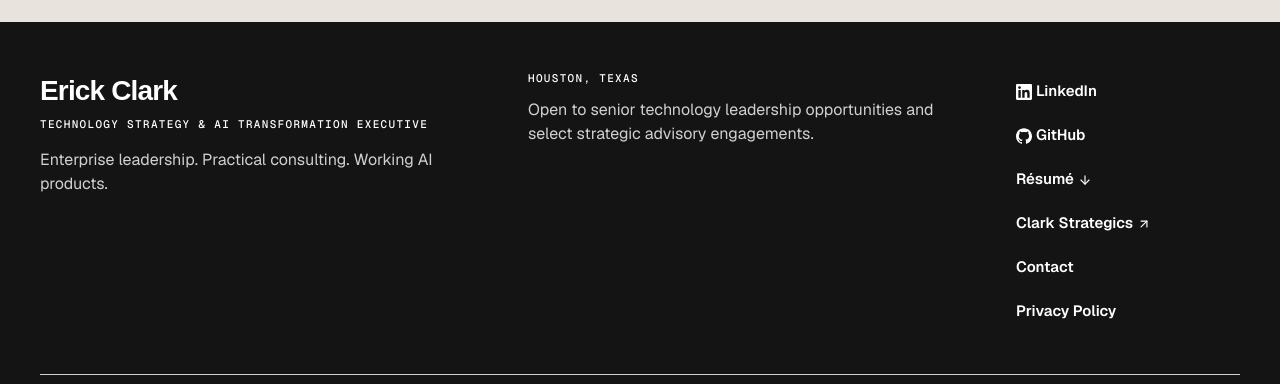
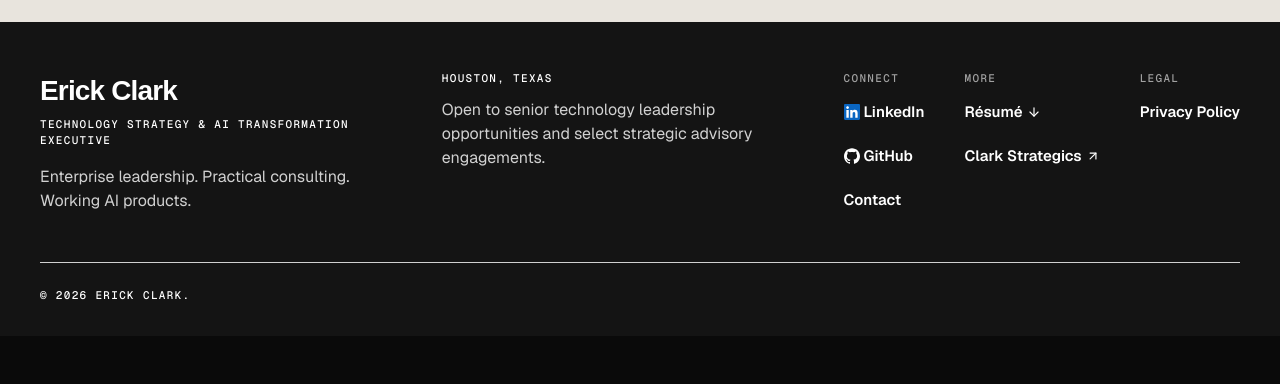
Before and after one commit to erickmclark/portfolio, a Next.js app: page / in a window 1280 px wide. Shown: the part 7019-7403 px from the top of the page. After the commit the page ends 7355 px from the top, so only its background shows below. Built offline with nearby package versions, Linux system fonts and the light colour scheme; no server answers; a web font is replaced by a local one.

Commit message:
group footer links into sections and show linkedin in brand blue
Co-Authored-By: Claude Opus 5.5 <noreply@anthropic.com>

```diff
--- a/app/globals.css
+++ b/app/globals.css
@@ -29,6 +29,8 @@
   --color-brand-yellow: #f2b705;
   --color-brand-cream: #fbe3a0;
   --color-brand-navy: #17345e;
+  /* LinkedIn brand blue, footer icon only: 3.2:1 on ink (non-text graphic, label alongside). */
+  --color-linkedin: #0a66c2;
   /* Admin error (Figma color/error): 5.2:1 on paper, 6.5:1 on white. */
   --color-error: #b3261e;
   --font-display: var(--font-funnel-display), system-ui, sans-serif;
--- a/components/brand-icons.tsx
+++ b/components/brand-icons.tsx
@@ -1,8 +1,10 @@
 type IconProps = { size?: number; className?: string };
 
-export function LinkedInIcon({ size = 18, className }: IconProps) {
+// brand: LinkedIn blue tile with white letters, for dark backgrounds.
+export function LinkedInIcon({ size = 18, className, brand }: IconProps & { brand?: boolean }) {
   return (
-    <svg viewBox="0 0 24 24" width={size} height={size} fill="currentColor" aria-hidden="true" focusable="false" className={className}>
+    <svg viewBox="0 0 24 24" width={size} height={size} fill="currentColor" aria-hidden="true" focusable="false" className={brand ? `text-linkedin ${className ?? ""}` : className}>
+      {brand && <rect x="2" y="2" width="20" height="20" fill="white" />}
       <path d="M20.447 20.452h-3.554v-5.569c0-1.328-.027-3.037-1.852-3.037-1.853 0-2.136 1.445-2.136 2.939v5.667H9.351V9h3.414v1.561h.046c.477-.9 1.637-1.85 3.37-1.85 3.601 0 4.267 2.37 4.267 5.455v6.286zM5.337 7.433c-1.144 0-2.063-.926-2.063-2.065 0-1.138.92-2.063 2.063-2.063 1.14 0 2.064.925 2.064 2.063 0 1.139-.925 2.065-2.064 2.065zm1.782 13.019H3.555V9h3.564v11.452zM22.225 0H1.771C.792 0 0 .774 0 1.729v20.542C0 23.227.792 24 1.771 24h20.451C23.2 24 24 23.227 24 22.271V1.729C24 .774 23.2 0 22.222 0h.003z" />
     </svg>
   );
--- a/components/site-footer.tsx
+++ b/components/site-footer.tsx
@@ -10,10 +10,11 @@ export default async function SiteFooter() {
   const FOOTER = site.footer;
   const link =
     "on-dark inline-flex min-h-11 items-center gap-1 text-[15px] font-semibold text-white hover:underline underline-offset-4";
+  const heading = "mb-1 font-mono text-[11px] font-medium uppercase tracking-[0.12em] text-white/60";
   return (
     <footer className="bg-ink pb-[calc(5rem+env(safe-area-inset-bottom))] text-white md:pb-0">
       <div className="mx-auto max-w-[1440px] px-4 pb-8 pt-12 sm:px-10">
-        <div className="grid gap-10 md:grid-cols-[1.2fr_1.2fr_0.6fr]">
+        <div className="grid gap-10 md:grid-cols-2 xl:grid-cols-[1fr_1fr_auto]">
           <div>
             <p className="font-display text-[28px] font-bold tracking-[-0.03em]">{about.name}</p>
             <p className="mt-1 font-mono text-[11px] font-medium uppercase tracking-[0.12em]">{FOOTER.descriptor}</p>
@@ -23,10 +24,12 @@ export default async function SiteFooter() {
             <p className="font-mono text-[11px] font-medium uppercase tracking-[0.12em]">{FOOTER.location}</p>
             <p className="mt-3 max-w-md text-white/80">{FOOTER.availability}</p>
           </div>
-          <nav aria-label="Footer" className="flex flex-col items-start">
+          <nav aria-label="Footer" className="grid grid-cols-2 gap-x-6 gap-y-8 sm:grid-cols-3 md:col-span-2 xl:col-span-1 xl:grid-cols-[repeat(3,max-content)] xl:gap-x-10">
+            <div className="flex flex-col items-start">
+              <p className={heading}>Connect</p>
               {contact.linkedinUrl && (
                 <a className={link} href={contact.linkedinUrl} target="_blank" rel="noopener noreferrer">
-                <LinkedInIcon size={16} /> LinkedIn
+                  <LinkedInIcon size={16} brand /> LinkedIn
                 </a>
               )}
               {contact.githubUrl && (
@@ -34,6 +37,12 @@ export default async function SiteFooter() {
                   <GitHubIcon size={16} /> GitHub
                 </a>
               )}
+              <Link className={link} href="/contact">
+                Contact
+              </Link>
+            </div>
+            <div className="flex flex-col items-start">
+              <p className={heading}>More</p>
               {about.resumeUrl && (
                 <a className={link} href={about.resumeUrl} target="_blank" rel="noopener noreferrer">
                   Résumé <ArrowDown size={14} aria-hidden />
@@ -42,12 +51,13 @@ export default async function SiteFooter() {
               <a className={link} href={CLARK_STRATEGICS_URL} target="_blank" rel="noopener noreferrer">
                 Clark Strategics <ArrowUpRight size={14} aria-hidden />
               </a>
-            <Link className={link} href="/contact">
-              Contact
-            </Link>
+            </div>
+            <div className="flex flex-col items-start">
+              <p className={heading}>Legal</p>
               <PrivacyLink className={link} content={site.privacy} email={contact.email}>
                 Privacy Policy
               </PrivacyLink>
+            </div>
           </nav>
         </div>
         <p className="mt-10 border-t border-white/80 pt-6 font-mono text-[11px] font-medium uppercase tracking-[0.12em]">
```
Lines whose indentation alone changed are shown as unchanged.
